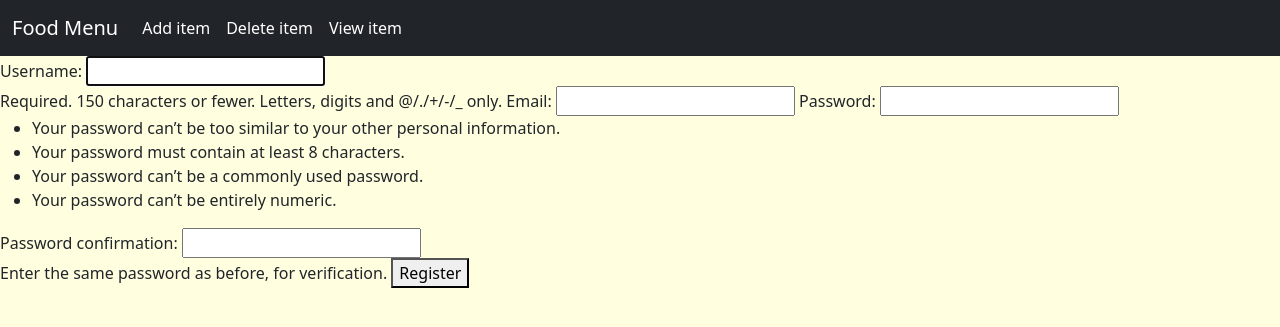
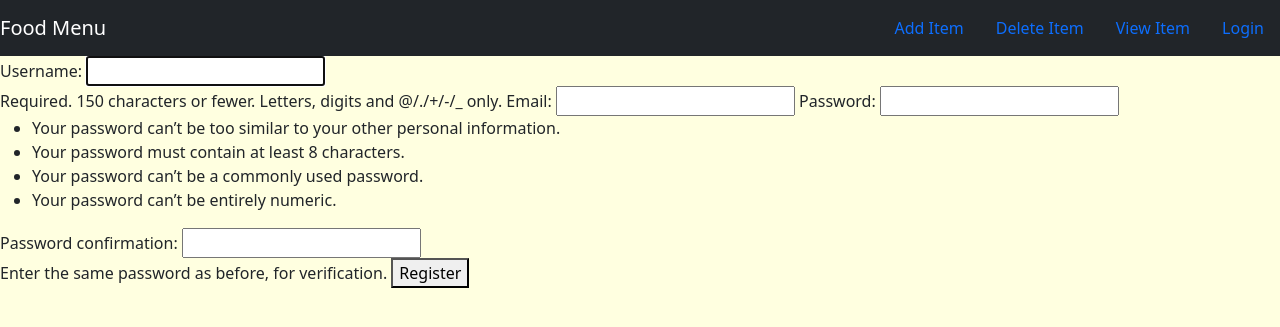
Before and after one commit to chebishev/DjangoProjectsUdemy, a Django app: page /register/ in a window 1280 px wide. Shown: the top 327 px of the page. Run offline with Django 4.2, Linux system fonts and the light colour scheme.

Commit message:
added login, logout, redesign navbar

```diff
--- a/FoodMenuApp/food_menu_app/food/static/food/style.css
+++ b/FoodMenuApp/food_menu_app/food/static/food/style.css
@@ -1,3 +1,8 @@
 body {
     background-color: lightyellow;
 }
+
+/* a.nav-link {
+    color: white;
+    text-decoration: none;
+} */
--- a/FoodMenuApp/food_menu_app/food/templates/food/base.html
+++ b/FoodMenuApp/food_menu_app/food/templates/food/base.html
@@ -15,31 +15,32 @@
 </head>
 
 <body>
-  <nav class="navbar navbar-expand-lg navbar-dark bg-dark">
-    <div class="container-fluid">
-      <a class="navbar-brand" href="{% url 'index' %}">Food Menu</a>
+  <nav class="navbar navbar-dark bg-dark">
+    <a href="{% url 'index' %}" class="navbar-brand">Food Menu</a>
 
-      <div class="collapse navbar-collapse" id="navbarText">
-        <ul class="navbar-nav me-auto mb-2 mb-lg-0">
-          <li class="nav-item">
-            <a class="nav-link active" href="{% url 'create_item' %}">Add item</a>
-          </li>
-          <li class="nav-item">
-            <a class="nav-link active" href="#">Delete item</a>
-          </li>
-          <li class="nav-item">
-            <a class="nav-link active" href="#">View item</a>
-          </li>
-        </ul>
-      </div>
+    <div class="nav">
+      <a class="nav-link" href="{% url 'create_item'}">Add Item</a>
+      <a class="nav-link" href="#">Delete Item</a>
+      <a class="nav-link" href="#">View Item</a>
+      {% if user.is_authenticated %}
+      <a class="nav-link" href="{% url 'logout' %}">Logout</a>
+      <a class="nav-link" href="{% url 'profile' %}">Profile</a>
+      {% else %}
+      <a class="nav-link" href="{% url 'login' %}">Login</a>
+      {% endif %}
     </div>
   </nav>
+
   {% if messages %}
   {% for message in messages %}
   <div class="alert alert-{{ message.tags }}">
     {{ message }}
   </div>
-  {% endfor %} {% endif %} {% block content %} {% endblock %}
+  {% endfor %}
+  {% endif %}
+
+  {% block content %}
+  {% endblock %}
 </body>
 
 </html>
--- a/FoodMenuApp/food_menu_app/food_menu_app/settings.py
+++ b/FoodMenuApp/food_menu_app/food_menu_app/settings.py
@@ -126,3 +126,7 @@ STATIC_FILES_DIRS = [
 # https://docs.djangoproject.com/en/4.2/ref/settings/#default-auto-field
 
 DEFAULT_AUTO_FIELD = 'django.db.models.BigAutoField'
+
+LOGIN_REDIRECT_URL = 'index'
+# LOGOUT_REDIRECT_URL = 'login'
+LOGIN_URL = 'login'
--- a/FoodMenuApp/food_menu_app/food_menu_app/urls.py
+++ b/FoodMenuApp/food_menu_app/food_menu_app/urls.py
@@ -17,9 +17,15 @@ Including another URLconf
 from django.contrib import admin
 from django.urls import path, include
 from users import views as user_views
+from django.contrib.auth import views as authentication_views
 
 urlpatterns = [
     path('admin/', admin.site.urls),
     path('food/', include('food.urls')),
     path('register/', user_views.register, name='register'),
+    path('login/', authentication_views.LoginView.as_view(
+        template_name='users/login.html'), name='login'),
+    path('logout/', authentication_views.LogoutView.as_view(
+        template_name='users/logout.html'), name='logout'),
+    path('profile/', user_views.profilepage, name='profile'),
 ]
--- /dev/null
+++ b/FoodMenuApp/food_menu_app/users/templates/users/logout.html
@@ -0,0 +1,4 @@
+{% extends 'food/base.html' %}
+{% block content %}
+<h1>You have been logged out</h1>
+{% endblock %}
--- /dev/null
+++ b/FoodMenuApp/food_menu_app/users/templates/users/profile.html
@@ -0,0 +1,4 @@
+{% extends 'food/base.html' %}
+{% block content %}
+<h1>{{ user.username }}</h1>
+{% endblock %}
--- a/FoodMenuApp/food_menu_app/users/views.py
+++ b/FoodMenuApp/food_menu_app/users/views.py
@@ -1,6 +1,7 @@
 from django.shortcuts import render, redirect
 from .forms import UserRegisterForm
 from django.contrib import messages
+from django.contrib.auth.decorators import login_required
 # Create your views here.
 
 
@@ -12,7 +13,12 @@ def register(request):
             username = form.cleaned_data.get('username')
             messages.success(
                 request, f"Welcome {username}, your account has been created!")
-            return redirect('index')
+            return redirect('login')
     else:
         form = UserRegisterForm()
     return render(request, 'users/register.html', {'form': form})
+
+
+@login_required
+def profilepage(request):
+    return render(request, 'users/profile.html')
```
Also changed, not shown: FoodMenuApp/food_menu_app/users/templates/users/login.html (added, +8 -0 lines).
